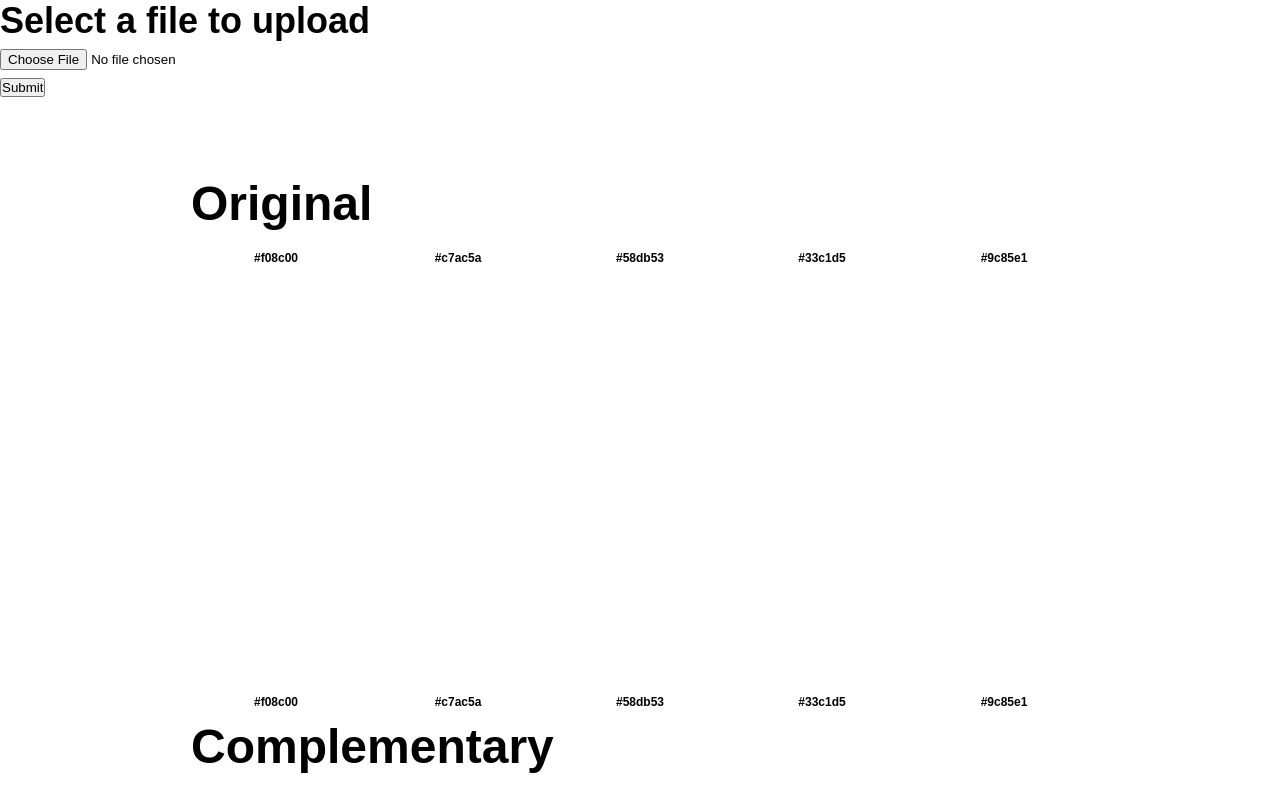
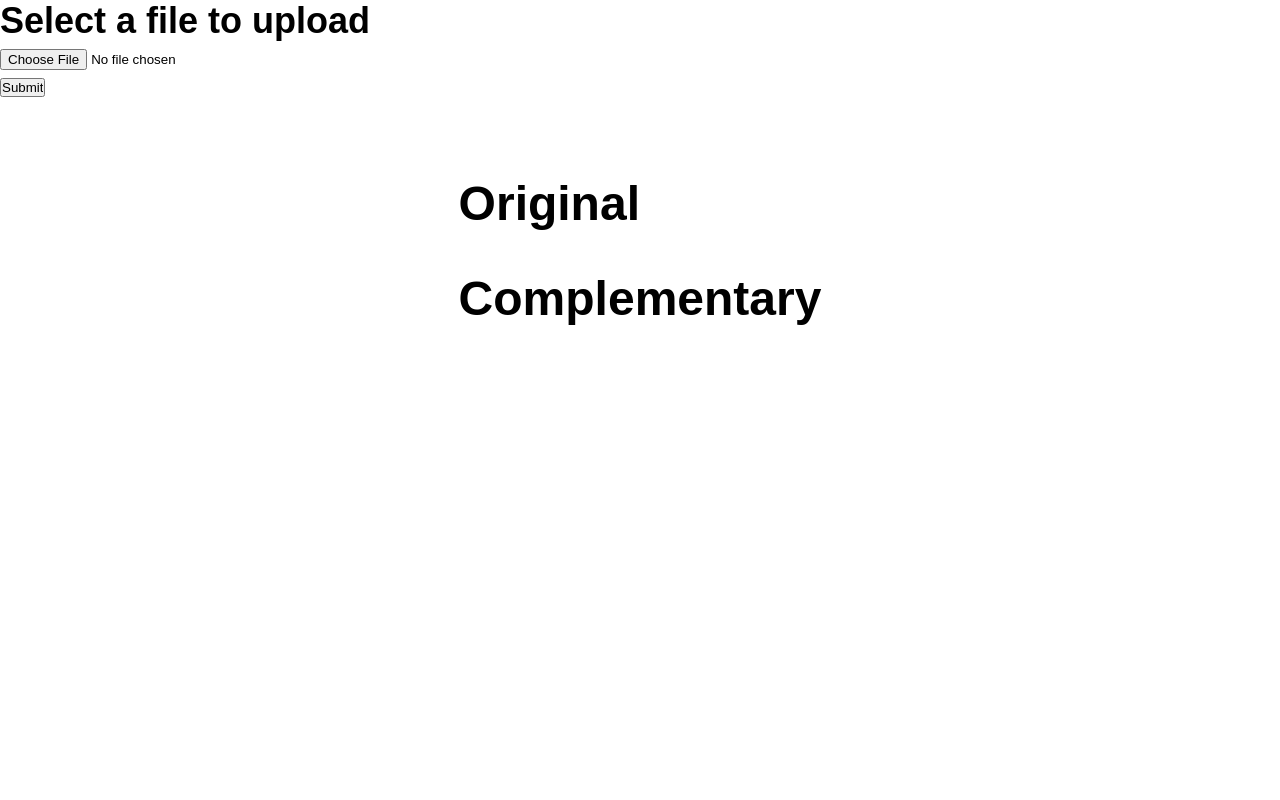
Before and after one commit to BernieAL/HistogramGeniePy, a Flask app: page / in a window 1280 px wide. Run offline with Flask 2, Linux system fonts and the light colour scheme.

Commit message:
further fixes to color generation

```diff
--- a/app/static/style.css
+++ b/app/static/style.css
@@ -77,7 +77,7 @@
 
   .hex {
     text-align: center;
-    font-size: 1.2rem;
+    font-size: .5rem;
   }
 
   /* .color--1 {
--- a/app/templates/upload.html
+++ b/app/templates/upload.html
@@ -49,10 +49,9 @@
 		<div class="colors-output">
 			<h1>Original</h1>
 			<div class="box-container">
-				<div class="color-container">
+				<!-- <div class="color-container">
 					<h2 class="hex">#f08c00</h2>
 					<div class="color color--1"></div>
-
 				</div>
 				<div class="color-container">
 					<h2 class="hex">#c7ac5a</h2>
@@ -70,12 +69,12 @@
 				<div class="color-container">
 					<h2 class="hex">#9c85e1</h2>
 					<div class="color color--5"></div>
-				</div>
+				</div> -->
 			</div>
 
 			<!-- Complementary section -->
 			<div class="box-container">
-				<div class="color-container">
+				<!-- <div class="color-container">
 					<div class="color color--1"></div>
 					<h2 class="hex">#f08c00</h2>
 				</div>
@@ -94,7 +93,7 @@
 				<div class="color-container">
 					<div class="color color--5"></div>
 					<h2 class="hex">#9c85e1</h2>
-				</div>
+				</div>	 -->
 			</div>
 			<h1>Complementary</h1>
 		</div>
```
